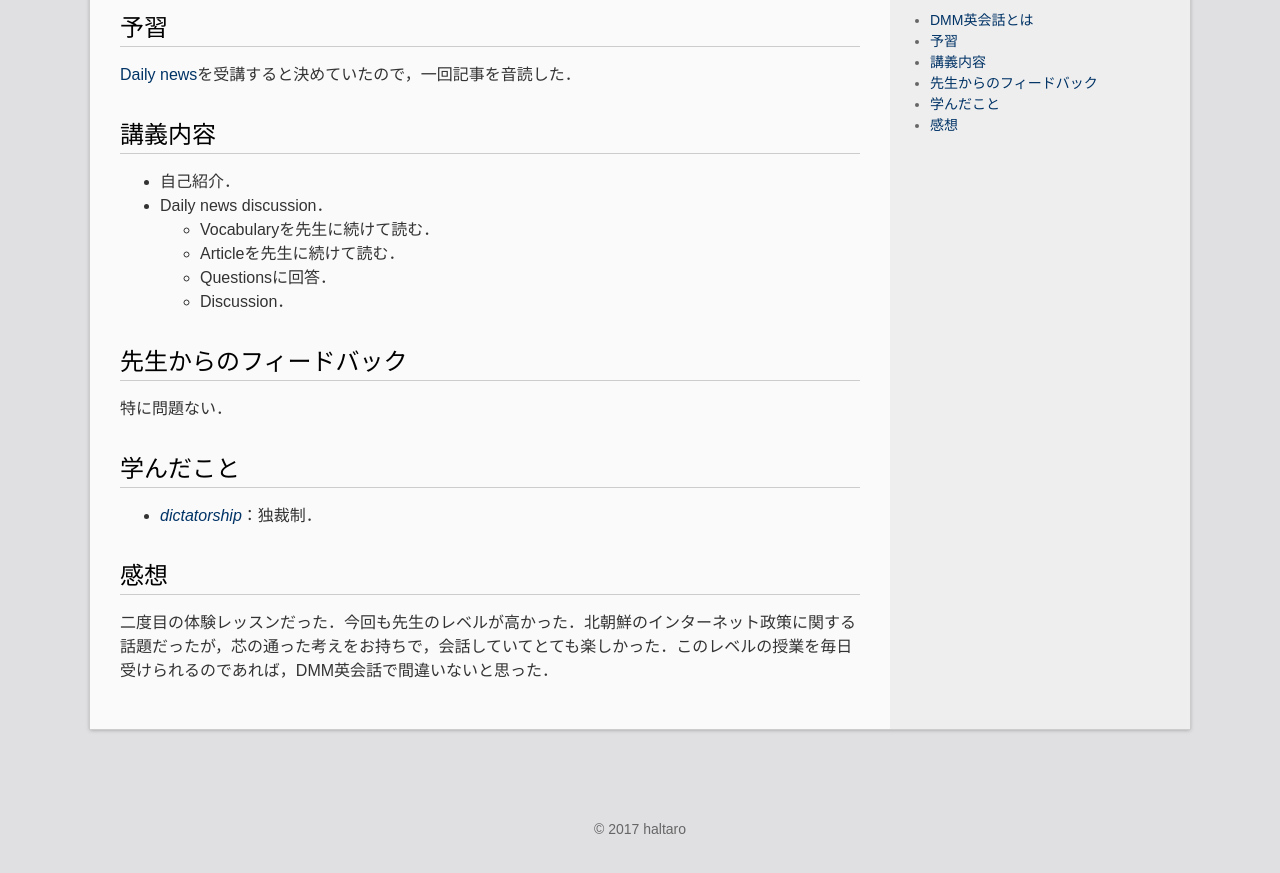
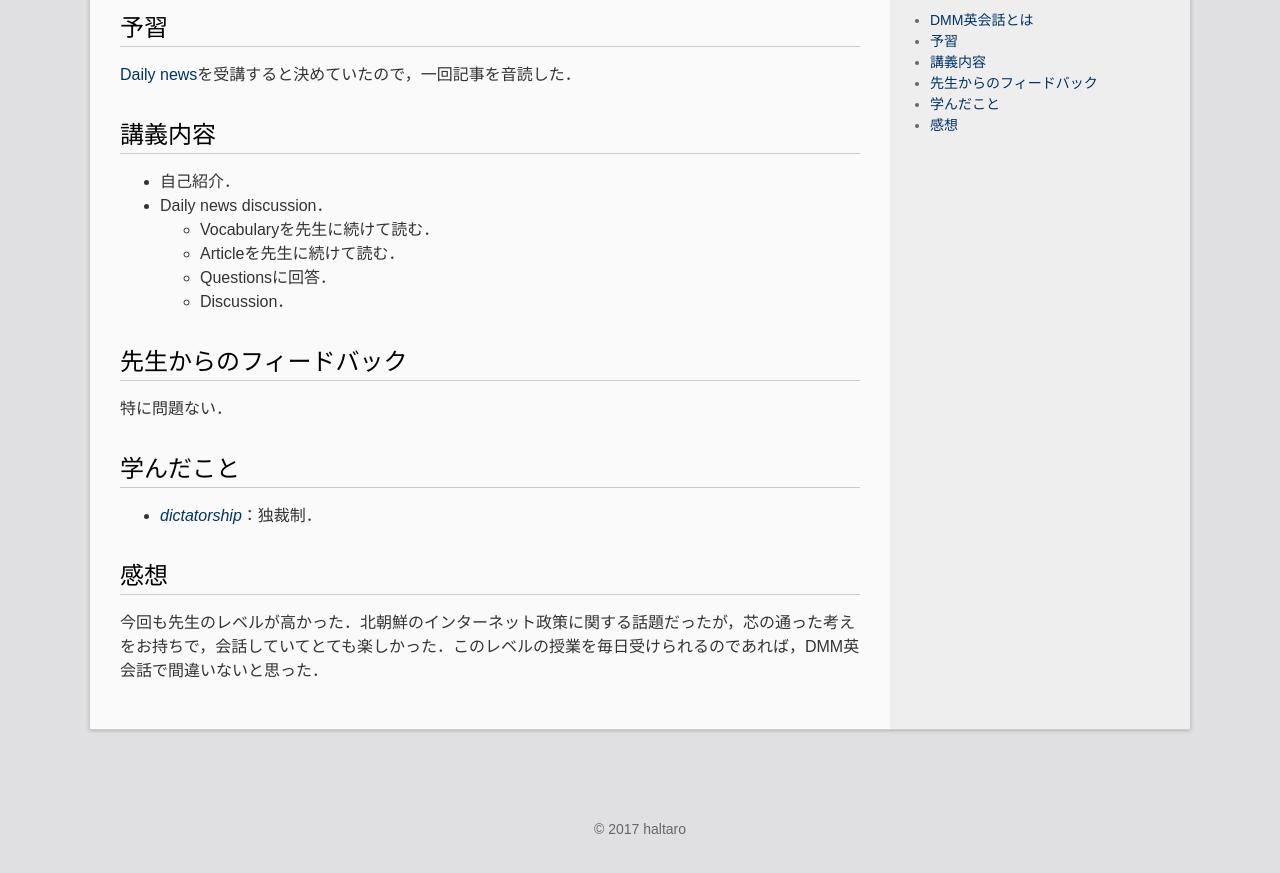
Before and after one commit to madoreenu/haltaro.github.io, a Jekyll site: the page built from _posts/2017-12-03-dmm-english.md, in a window 1280 px wide and 900 px high, scrolled down 817 px. Shown: the top 873 px of the window. Built offline with Jekyll 4.4.1, drawn with Linux system fonts in a browser that asks for light colours.

Commit message:
Revise typo

```diff
--- a/_posts/2017-12-03-dmm-english.md
+++ b/_posts/2017-12-03-dmm-english.md
@@ -44,4 +44,4 @@ categories:
 
 # 感想
 
-二度目の体験レッスンだった．今回も先生のレベルが高かった．北朝鮮のインターネット政策に関する話題だったが，芯の通った考えをお持ちで，会話していてとても楽しかった．このレベルの授業を毎日受けられるのであれば，DMM英会話で間違いないと思った．
+今回も先生のレベルが高かった．北朝鮮のインターネット政策に関する話題だったが，芯の通った考えをお持ちで，会話していてとても楽しかった．このレベルの授業を毎日受けられるのであれば，DMM英会話で間違いないと思った．
```
